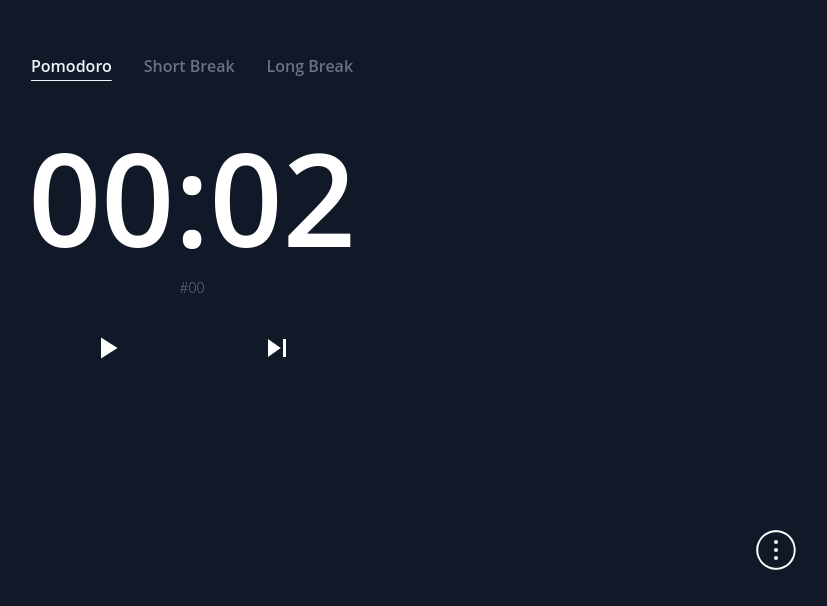
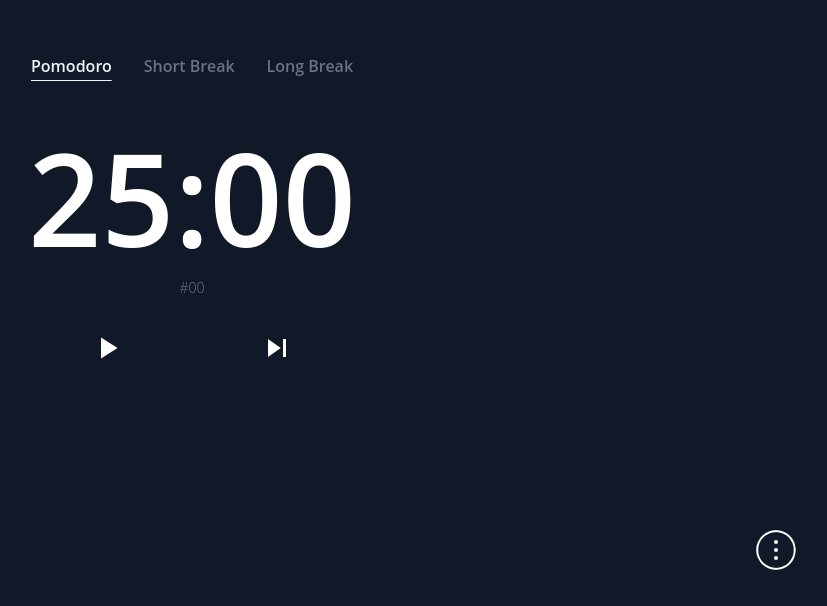
Before and after one commit to hacenbarb/pomodoro, a React (Vite) app: page / in a window 1280 px wide. Shown: the part 194-800 px from the top of the page, without its empty margins (448-1275 px from the left). Built offline with nearby package versions, Linux system fonts and the light colour scheme.

Commit message:
hook timer with settigs

```diff
--- a/src/App.jsx
+++ b/src/App.jsx
@@ -1,16 +1,17 @@
 import React, { useState, useEffect } from "react";
 import { Timer, TimerModesWrapper, Settings } from "./components";
-import { timerModes, pomodoroRepeat } from "./constants";
+import { timerModes } from "./constants";
 import dayjs from "dayjs";
 import objectSupport from "dayjs/plugin/objectSupport";
 import { CiCircleMore } from "react-icons/ci";
+import { useStateContext } from "./contexts/ContextProvider";
 dayjs.extend(objectSupport);
 
 function App() {
   const [showMore, setShowMore] = useState(false);
   const [modeIsActive, setModeIsActive] = useState("pomodoro");
   const [pomodoroCount, setpomodoroCount] = useState(0);
-
+  const {settings} = useStateContext()
   function pomodoroCountPlus() {
     setpomodoroCount((prev) => prev + 1);
   }
@@ -24,7 +25,7 @@
     const longBreakMode = timerModes[2].name;
     switch (modeIsActive) {
       case pomodoroMode:
-        addedPomodoro !== 0 && addedPomodoro % pomodoroRepeat === 0
+        addedPomodoro !== 0 && addedPomodoro % settings.longBreakDuration === 0
           ? setModeIsActive(longBreakMode)
           : setModeIsActive(shortBreakMode);
         break;
--- a/src/components/Timer.jsx
+++ b/src/components/Timer.jsx
@@ -1,25 +1,21 @@
 import React, { useState, useEffect } from "react";
 import {
   pomodoro,
+  shortBreak,
   longBreak,
-  shortBreak,
   timeZero,
-  pomodoroRepeat,
   timerModes,
 } from "../constants";
 import { getMinutesString, getSecondsString } from "../utils";
 import { TimerController as Controller } from "./";
 import { useStateContext } from "../contexts/ContextProvider";
 
-function Timer({
-  mode,
-  nextMode,
-  pomodoroCount,
-  pomodoroCountPlus,
-}) {
-  const [remainingTime, setRemainingTime] = useState(pomodoro);
+function Timer({ mode, nextMode, pomodoroCount, pomodoroCountPlus }) {
+  const { settings } = useStateContext();
+  const [remainingTime, setRemainingTime] = useState(
+    pomodoro.minute(settings.pomodoro)
+  );
   const [isPaused, setIsPaused] = useState(true);
-  const {settings, toggleAutoStart} = useStateContext()
   function displayMinutes() {
     return getMinutesString(remainingTime).toString().padStart(2, "0");
   }
@@ -51,7 +47,8 @@
   useEffect(() => {
     if (settings.autoStart) {
       if (
-        (pomodoroCount % pomodoroRepeat === 0 && mode === timerModes[0].name) ||
+        (pomodoroCount % settings.longBreakDuration === 0 &&
+          mode === timerModes[0].name) ||
         pomodoroCount === 0
       ) {
         setIsPaused(true);
@@ -63,18 +60,18 @@
     }
     switch (mode) {
       case timerModes[0].name:
-        setRemainingTime(pomodoro);
+        setRemainingTime(pomodoro.minute(settings.pomodoro));
         break;
       case timerModes[1].name:
-        setRemainingTime(shortBreak);
+        setRemainingTime(shortBreak.minute(settings.shortBreak));
         break;
       case timerModes[2].name:
-        setRemainingTime(longBreak);
+        setRemainingTime(longBreak.minute(settings.longBreak));
         break;
       default:
         console.log("something is wrong");
     }
-  }, [mode]);
+  }, [mode,settings]);
   return (
     <>
       <p className="text-9xl font-semibold p-4">
--- a/src/constants/index.js
+++ b/src/constants/index.js
@@ -1,18 +1,17 @@
 import dayjs from "dayjs";
 import objectSupport from "dayjs/plugin/objectSupport";
 dayjs.extend(objectSupport);
-
 export const pomodoro = dayjs({
-  minutes: 0,
-  seconds: 2,
+  minutes: 25,
+  seconds: 0,
 });
 export const shortBreak = dayjs({
   minutes: 0,
-  seconds: 1,
+  seconds: 0,
 });
 export const longBreak = dayjs({
   minutes: 0,
-  seconds: 2,
+  seconds: 0,
 });
 export const timeZero = dayjs({
   minutes: 0,
@@ -24,5 +23,3 @@
   { name: "shortBreak", title: "Short Break" },
   { name: "longBreak", title: "Long Break" },
 ];
-
-export const pomodoroRepeat = 3
```
